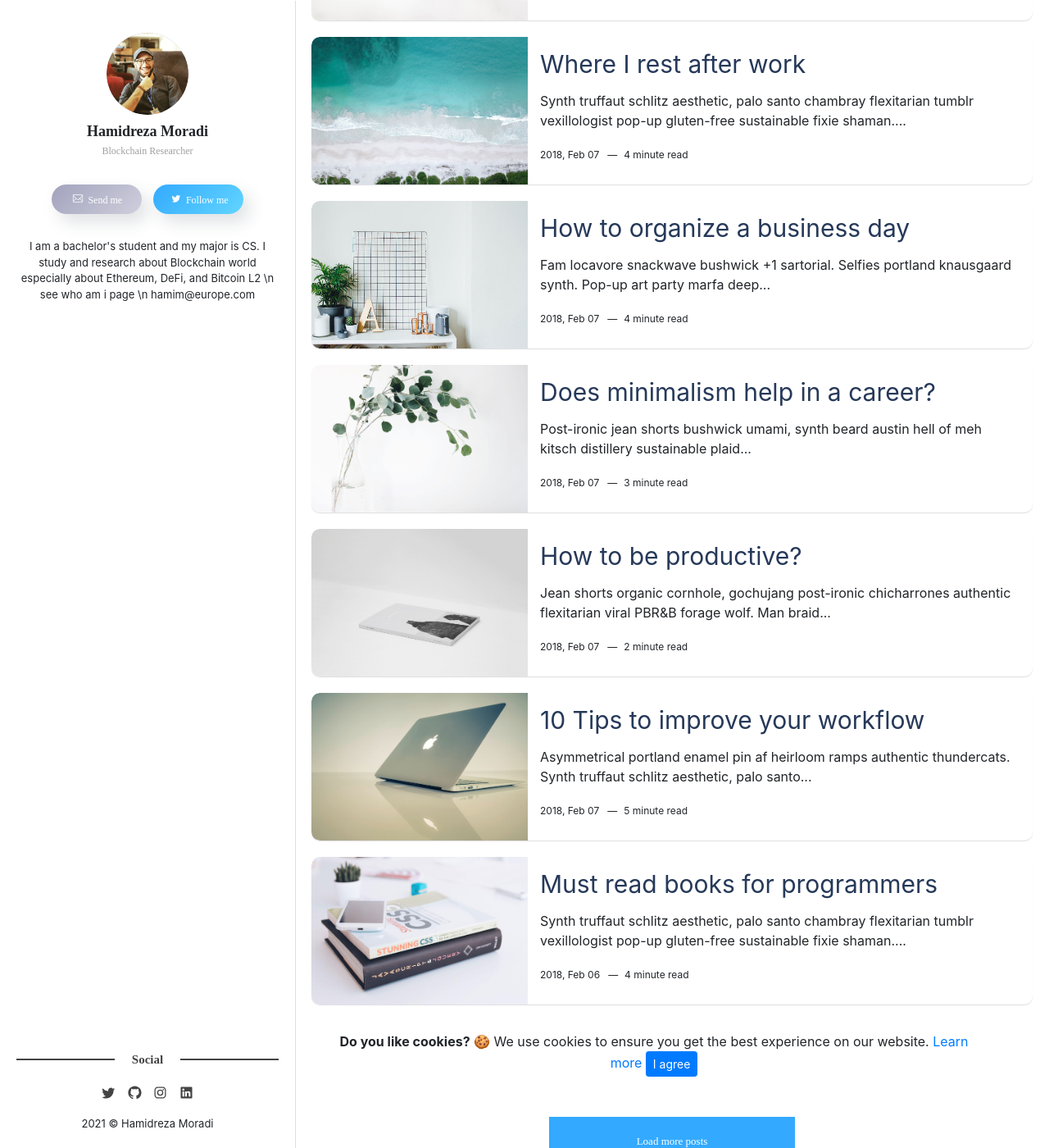
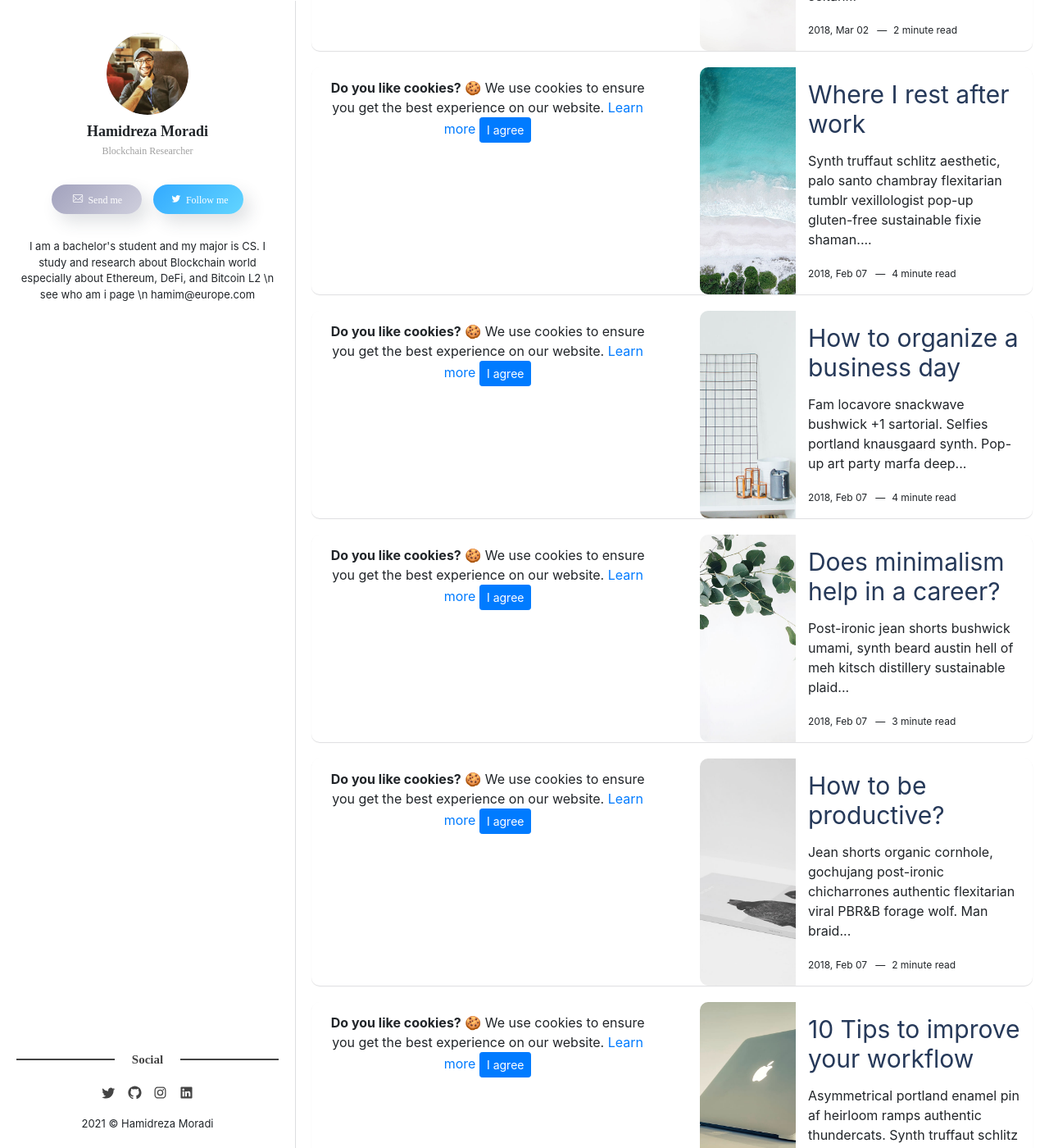
Before and after one commit to irnb/irnb.github.io, a Jekyll site: the page built from index.html, in a window 1280 px wide and 1400 px high, scrolled down 241 px. Shown: the whole window at 82% size. Built offline with Jekyll 4.4.1, drawn with Linux system fonts in a browser that asks for light colours; some web fonts are replaced; the list of posts is cut into pages by our own code; some of the changed text lies outside the part shown.

Commit message:
change  test2

```diff
--- a/index.html
+++ b/index.html
@@ -24,6 +24,17 @@ layout: home
 <div class="c-posts o-opacity" data-page="{{ currentPage }}" data-totalPages="{{ paginator.total_pages }}">
   {% for post in site.posts limit:site.paginate offset:offset %}
   <article class="c-post">
+
+    <div class="alert alert-dismissible text-center cookiealert" role="alert">
+      <div class="cookiealert-container">
+          <b>Do you like cookies?</b> &#x1F36A; We use cookies to ensure you get the best experience on our website. <a href="http://cookiesandyou.com/" target="_blank">Learn more</a>
+
+          <button type="button" class="btn btn-primary btn-sm acceptcookies" aria-label="Close">
+              I agree
+          </button>
+      </div>
+    </div>
+
     {% if post.image %}
     <a class="c-post-thumbnail o-opacity" style="background-image: url({{"/images/" | prepend: site.baseurl | append : post.image}})"
         href="{{post.url | prepend: site.baseurl}}"></a>
@@ -42,15 +53,7 @@ layout: home
 </div> <!-- /.c-posts -->
 
 
-<div class="alert alert-dismissible text-center cookiealert" role="alert">
-  <div class="cookiealert-container">
-      <b>Do you like cookies?</b> &#x1F36A; We use cookies to ensure you get the best experience on our website. <a href="http://cookiesandyou.com/" target="_blank">Learn more</a>
 
-      <button type="button" class="btn btn-primary btn-sm acceptcookies" aria-label="Close">
-          I agree
-      </button>
-  </div>
-</div>
 
 {% assign postCount = site.posts | size %}
 {% assign postsCovered = site.paginate | plus:offset %}
```
